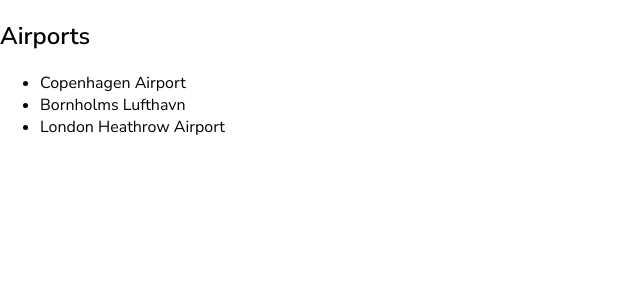
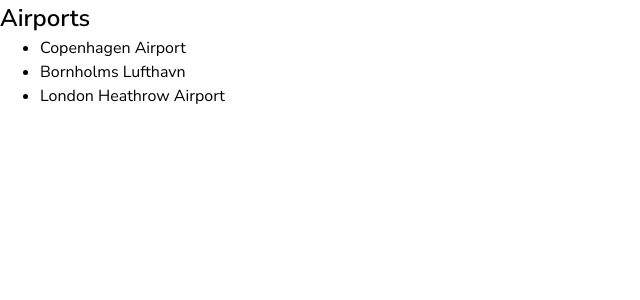
Before and after one commit to niklasschjoldager/PDCAviationFrontendTask, a React (Create React App) app: page / in a window 1280 px wide. Shown: the top 300 px of the page, without its empty margins (0-640 px from the left). Built offline with nearby package versions, Linux system fonts and the light colour scheme; data requests are answered from the project's data file.

Commit message:
Add CSS Reset, cleanup scss

```diff
--- a/src/App.scss
+++ b/src/App.scss
@@ -2,10 +2,3 @@
   box-sizing: border-box;
   font-family: 'Nunito Sans';
 }
-
-body {
-  margin: 0;
-}
-
-.App {
-}
--- a/src/App.tsx
+++ b/src/App.tsx
@@ -1,6 +1,5 @@
 import { QueryClient, QueryClientProvider } from '@tanstack/react-query';
 import { ReactQueryDevtools } from '@tanstack/react-query-devtools';
-
 import './App.scss';
 import Airports from './components/Airports';
 
@@ -9,10 +8,10 @@
 const App = () => {
   return (
     <QueryClientProvider client={queryClient}>
-      <div className="App">
+      <main>
         <Airports />
-        <ReactQueryDevtools />
-      </div>
+      </main>
+      <ReactQueryDevtools />
     </QueryClientProvider>
   );
 };
--- a/src/scss/index.scss
+++ b/src/scss/index.scss
@@ -1 +1,3 @@
+@import "./reset.scss";
+@import "./variables/variables";
 @import "./variables/fonts";
--- /dev/null
+++ b/src/scss/reset.scss
@@ -0,0 +1,27 @@
+/*
+  Josh's Custom CSS Reset
+  https://www.joshwcomeau.com/css/custom-css-reset/
+*/
+*, *::before, *::after {
+  box-sizing: border-box;
+}
+* {
+  margin: 0;
+}
+body {
+  line-height: 1.5;
+  -webkit-font-smoothing: antialiased;
+}
+img, picture, video, canvas, svg {
+  display: block;
+  max-width: 100%;
+}
+input, button, textarea, select {
+  font: inherit;
+}
+p, h1, h2, h3, h4, h5, h6 {
+  overflow-wrap: break-word;
+}
+#root {
+  isolation: isolate;
+}
--- /dev/null
+++ b/src/scss/variables/_variables.scss
@@ -0,0 +1,13 @@
+$background-color: #F3F3F3;
+$primary-color: #2F2F2F;
+$secondary-color: #979797;
+$label-color: #1F6EA2;
+$button-color: #277CB4;
+
+:root {
+  --background-color: #{$background-color};
+  --primary-color: #{$primary-color};
+  --secondary-color: #{$secondary-color};
+  --label-color: #{$label-color};
+  --button-color: #{$button-color};
+}
```
